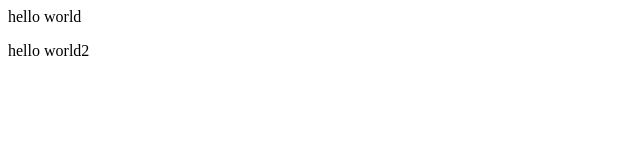
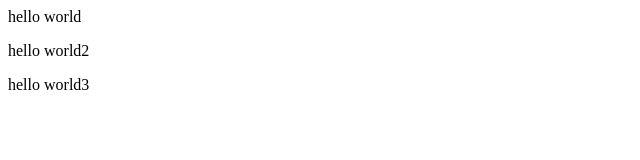
Before and after one commit to bananaman2523/CAMT-S2023-652110294, a plain HTML site: page index.html in a window 1280 px wide. Shown: the whole page, without its empty margins (0-640 px from the left). Drawn offline with Linux system fonts and the light colour scheme.

Commit message:
https://github.com/bananaman2523/CAMT-S2023-652110294.git

```diff
--- a/index.html
+++ b/index.html
@@ -5,5 +5,6 @@
     <body>
         <p>hello world</p>
         <p>hello world2</p>
+        <p>hello world3</p>
     </body>
 </html>
```
